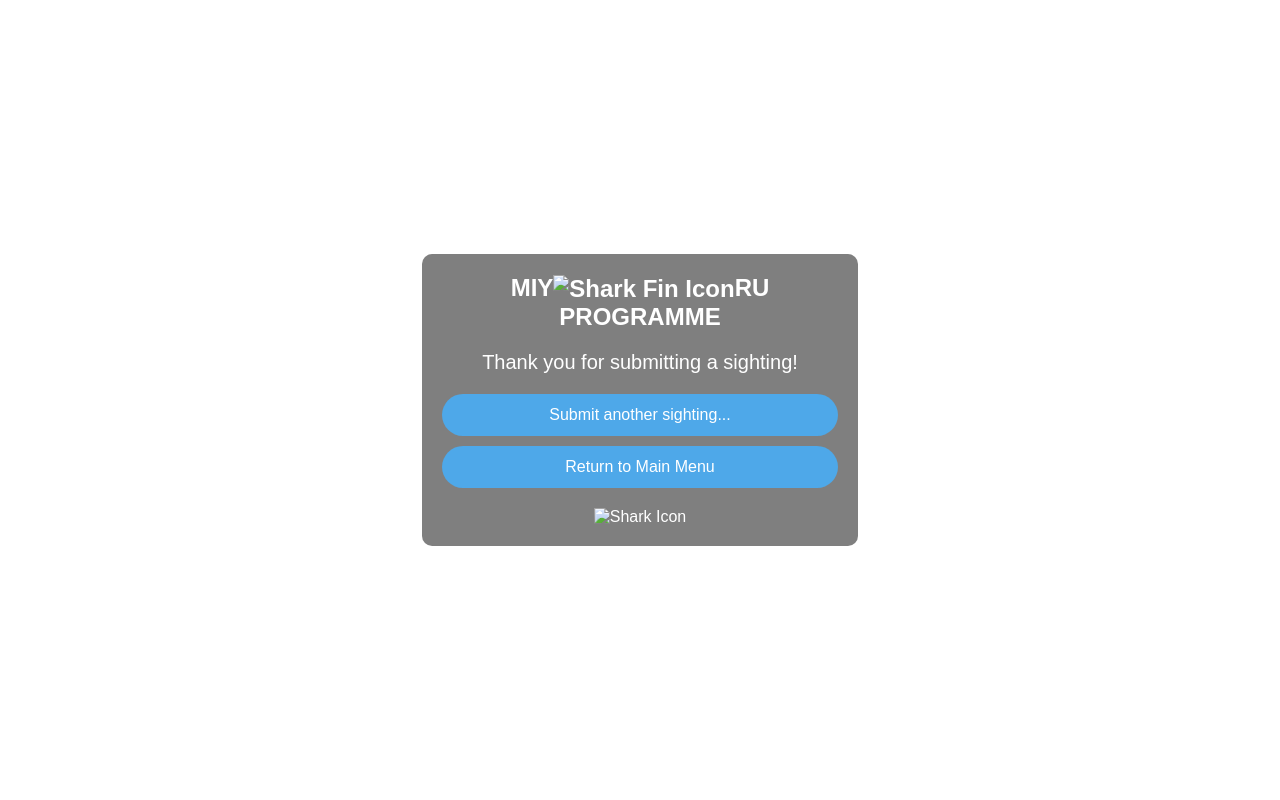
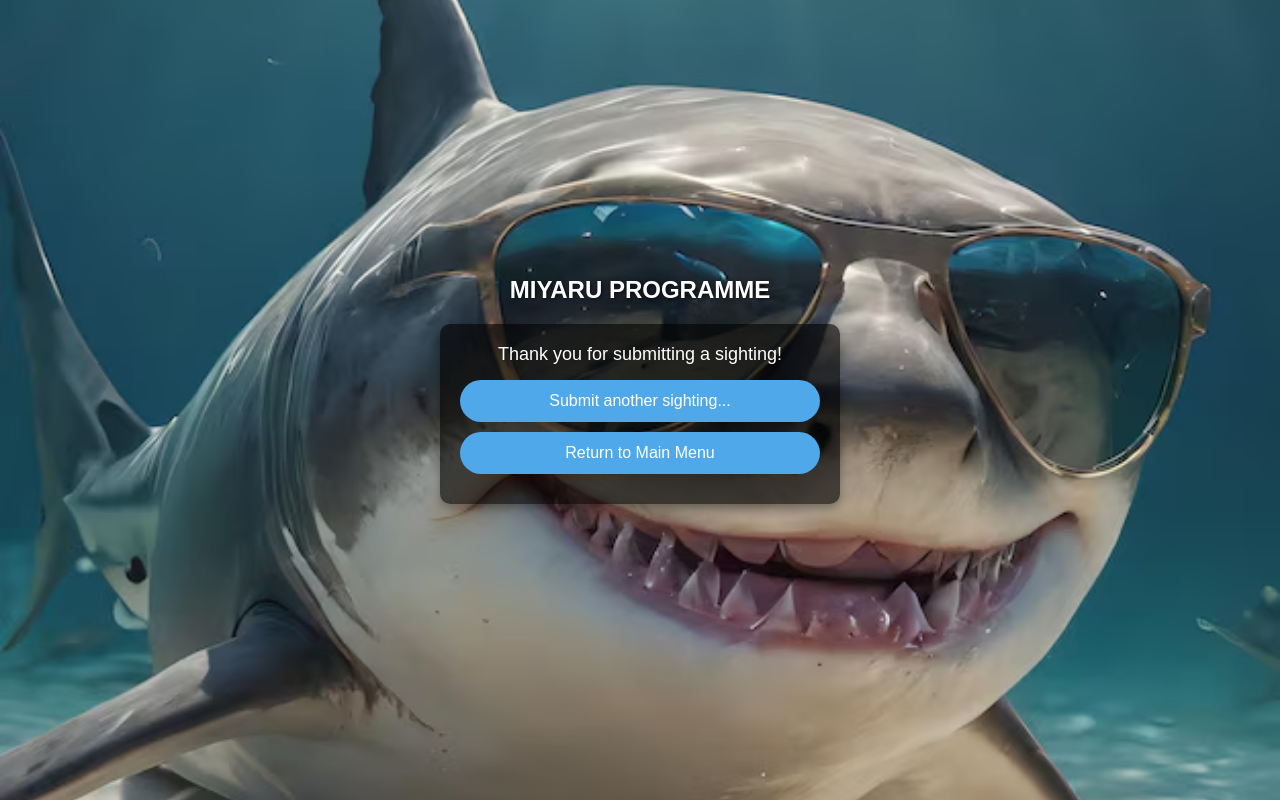
Before and after one commit to jayanthan-h-21/MiyaruSharkProgramme, a plain HTML site: page submitscreen.html in a window 1280 px wide. Drawn offline with Linux system fonts and the light colour scheme.

Commit message:
Add files via upload

```diff
--- a/Submissionstyle.css
+++ b/Submissionstyle.css
@@ -1,67 +1,76 @@
-/* Reset margin and padding */
-body, html {
+* {
     margin: 0;
     padding: 0;
+    box-sizing: border-box;
     font-family: Arial, sans-serif;
+}
+
+body {
+    background: url('sea_background.jpg') no-repeat center center fixed;
+    background-size: cover;
     display: flex;
     justify-content: center;
     align-items: center;
     height: 100vh;
-    background: url('background-image.jpg') center center / cover no-repeat;
-    color: white;
+    color: #ffffff;
 }
 
-  /* Container styling */
 .container {
     text-align: center;
     width: 90%;
     max-width: 400px;
-    background: rgba(0, 0, 0, 0.5);
+}
+
+.header h1 {
+    font-size: 24px;
+    font-weight: bold;
+    color: #ffffff;
+    margin-bottom: 20px;
+    text-shadow: 1px 1px 4px rgba(0, 0, 0, 0.7);
+}
+
+.content-box {
+    background-color: rgba(0, 0, 0, 0.6);
     padding: 20px;
     border-radius: 10px;
-  }
-
-  /* Logo styling */
-  .logo {
-    font-size: 24px;
-    font-weight: bold;
+    box-shadow: 0px 4px 10px rgba(0, 0, 0, 0.3);
     margin-bottom: 20px;
 }
 
-  .logo img {
-    width: 24px;
-    vertical-align: middle;
+.content-box p {
+    font-size: 18px;
+    margin-bottom: 15px;
+    font-weight: 500;
 }
 
-  /* Message styling */
-  .message {
-    font-size: 20px;
-    margin-bottom: 20px;
-  }
-
-  /* Button styling */
 .button {
     display: block;
     width: 100%;
     padding: 12px;
-    font-size: 16px;
     margin: 10px 0;
     background-color: #4ea8e9;
-    color: #fff;
+    color: #ffffff;
     border: none;
     border-radius: 25px;
+    text-align: center;
+    text-decoration: none;
+    font-size: 16px;
     cursor: pointer;
+    transition: background-color 0.3s;
 }
 
 .button:hover {
     background-color: #3694d3;
 }
 
-  /* Footer icon styling */
-  .footer-icon {
+.footer {
+    display: flex;
+    justify-content: center;
     margin-top: 20px;
 }
 
-  .footer-icon img {
-    width: 40px;
+.icon {
+    width: 50px;
+    height: 50px;
+    filter: drop-shadow(1px 1px 2px rgba(0, 0, 0, 0.7));
 }
--- a/style.css
+++ b/style.css
@@ -1,4 +1,4 @@
-/* General styles */
+
 * {
     box-sizing: border-box;
     margin: 0;
@@ -7,7 +7,7 @@
 }
 
 body {
-    background-color: #008cba; /* Ocean blue background */
+    background-color: #008cba;
     display: flex;
     justify-content: center;
     align-items: center;
@@ -21,15 +21,18 @@ body {
     width: 100%;
     background-color: white;
     border-radius: 10px;
-    box-shadow: 0px 4px 15px rgba(0, 0, 0, 0.2); /* Subtle shadow around main box */
+    box-shadow: 0px 4px 15px rgba(0, 0, 0, 0.2);
     overflow: hidden;
-    margin-bottom: 40px; /* Space above footer */
+    margin-bottom: 40px;
 }
 
-/* Header */
+.a {
+    text-decoration: none;
+}
+
 .header {
     background-color: #89CFF0;
-    color: #1a1a7f; /* Dark blue text */
+    color: #1a1a7f;
     text-align: center;
     padding: 20px;
     font-size: 1.5em;
@@ -43,10 +46,10 @@ body {
 }
 
 .title {
-    color: #1a1a7f; /* Dark blue */
+    color: #1a1a7f;
 }
 
-/* Section Headers */
+
 .section-header {
     background-color: #1a1a7f;
     color: white;
@@ -54,11 +57,11 @@ body {
     font-size: 1em;
     font-weight: bold;
     text-align: center;
-    border-radius: 10px; /* Rounded corners */
-    margin: 10px 15px 20px 15px; /* Added extra bottom margin for spacing */
+    border-radius: 10px;
+    margin: 10px 15px 20px 15px;
 }
 
-/* Input fields and sections */
+
 .section {
     padding: 0 15px 15px;
 }
@@ -86,23 +89,22 @@ body {
     resize: none;
 }
 
-/* Latitude and Longitude - added spacing */
 .location-group input {
-    width: calc(50% - 5px); /* Adjusted width with space between */
+    width: calc(50% - 5px);
 }
 
 #latitude {
-    margin-right: 10px; /* Added space between Latitude and Longitude inputs */
+    margin-right: 10px;
 }
 
-/* Submit button */
+
 .submit-btn {
     display: block;
     width: 90%;
     margin: 20px auto;
     padding: 12px;
     background-color: #89CFF0;
-    color: #1a1a7f; /* Dark blue text */
+    color: #1a1a7f;
     border: none;
     border-radius: 8px;
     font-size: 1.1em;
@@ -115,32 +117,8 @@ body {
     background-color: #77b7d8;
 }
 
-/* Footer icon */
-.footer-icon {
-    display: flex;
-    justify-content: center;
-    padding: 15px;
-}
 
-.footer-icon img {
-    width: 40px;
-}
 
-/* Footer */
-.footer {
-    background-color: #1a1a7f; /* Dark blue footer */
-    color: white;
-    text-align: center;
-    padding: 20px; /* Increased padding for larger size */
-    font-size: 1em;
-    width: 100%;
-    margin-top: 20px;
-    position: relative;
-    bottom: 0;
-    left: 0;
-}
-
-/* Responsive design */
 @media (min-width: 768px) {
     .container {
         max-width: 600px;
--- a/submitscreen.html
+++ b/submitscreen.html
@@ -1,24 +1,21 @@
 <!DOCTYPE html>
 <html lang="en">
 <head>
-  <meta charset="UTF-8">
-  <meta name="viewport" content="width=device-width, initial-scale=1.0">
-  <title>Miyaru Programme</title>
-  <link rel="stylesheet" href="Submissionstyle.css">
+    <meta charset="UTF-8">
+    <meta name="viewport" content="width=device-width, initial-scale=1.0">
+    <link rel="stylesheet" href="Submissionstyle.css">
+    <title>Submission Screen</title>
 </head>
 <body>
-  <div class="container">
-    <div class="logo">
-      <span>MIY<span><img src="shark-fin-icon.png" alt="Shark Fin Icon" /></span>RU PROGRAMME</span>
+    <div class="container">
+        <header class="header">
+            <h1>MIYARU PROGRAMME</h1>
+        </header>
+        <div class="content-box">
+            <p>Thank you for submitting a sighting!</p>
+            <a href="index.html" class="button">Submit another sighting...</a>
+            <a href="main_menu.html" class="button">Return to Main Menu</a>
+        </div>
     </div>
-    <div class="message">
-      Thank you for submitting a sighting!
-    </div>
-    <button class="button">Submit another sighting...</button>
-    <button class="button">Return to Main Menu</button>
-    <div class="footer-icon">
-      <img src="footer-icon.png" alt="Shark Icon" />
-    </div>
-  </div>
 </body>
 </html>
```
Also changed, not shown: index.html (+7 -14 lines), sea_background.jpg (added). Lines whose indentation alone changed are shown as unchanged.
